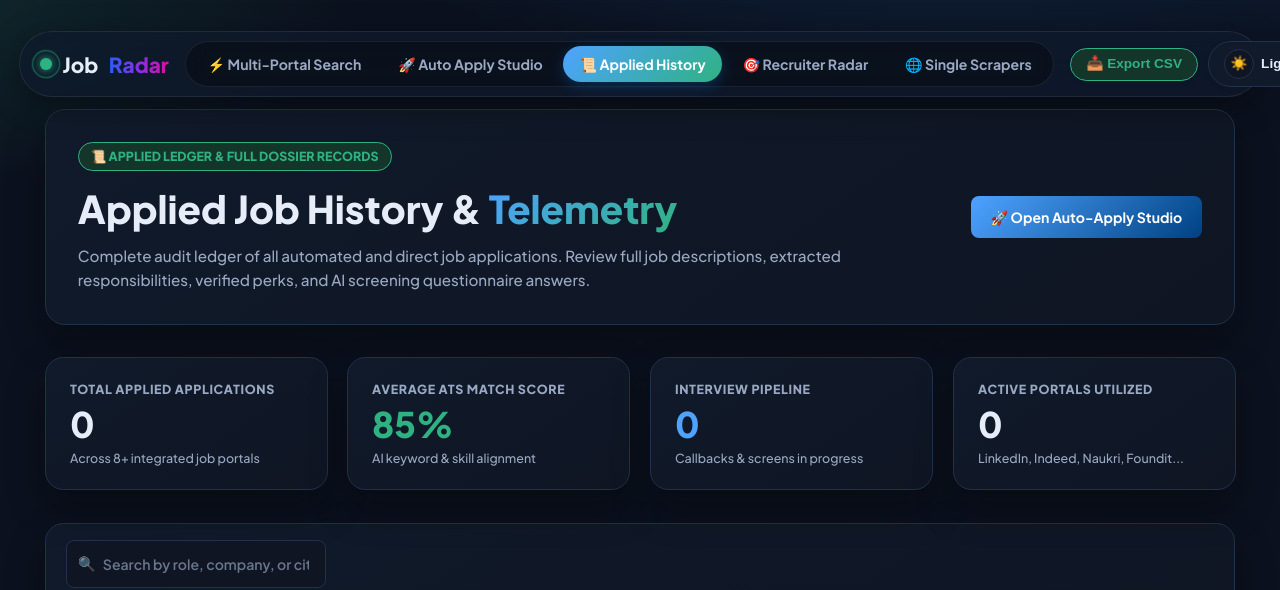
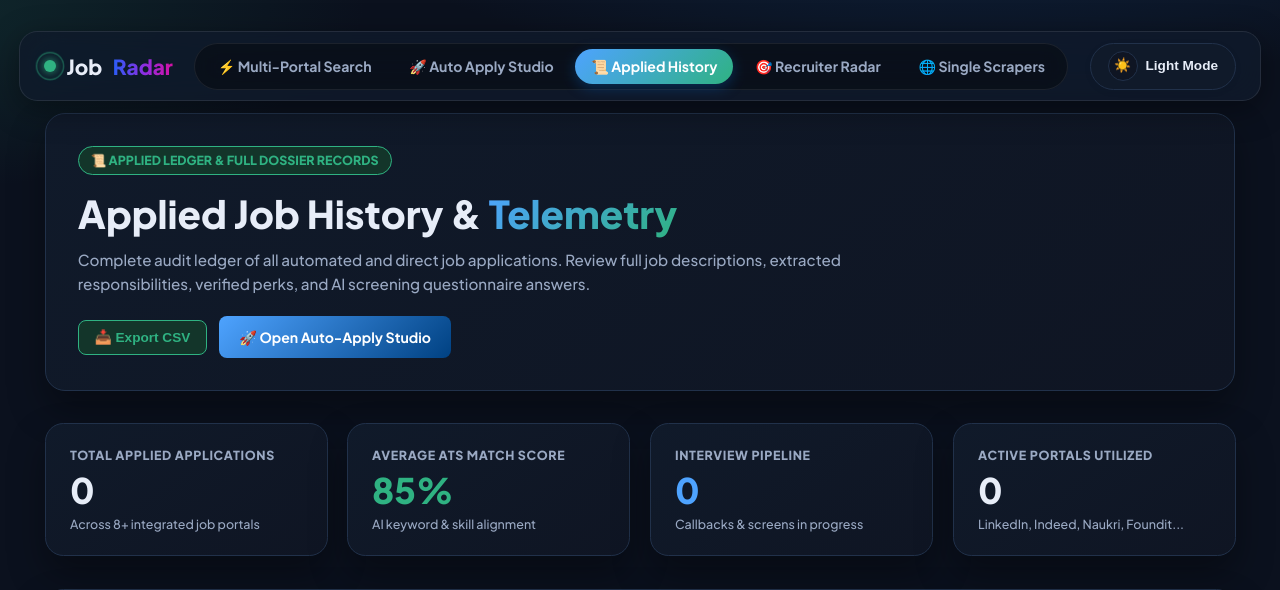
Before and after one commit to Rajpal-26/Job_Radar, a Flask app: page /history in a window 1280 px wide. Shown: the top 590 px of the page. Run offline with Flask 3, Linux system fonts and the light colour scheme; data that the repository does not hold is empty.

Commit message:
Standardize navbar layout across all pages with modern 1.15rem radius and relocate page actions to headers

```diff
--- a/frontend/static/style.css
+++ b/frontend/static/style.css
@@ -1153,27 +1153,27 @@ html[data-theme="dark"] .watermark-badge {
   width: 100%;
   max-width: 1440px;
   margin: 0 auto 1.5rem auto;
-  padding: 0.55rem 1.25rem;
-  background: rgba(255, 255, 255, 0.7);
+  padding: 0.65rem 1.5rem;
+  background: rgba(255, 255, 255, 0.85);
   backdrop-filter: blur(20px) saturate(180%);
   -webkit-backdrop-filter: blur(20px) saturate(180%);
-  border: 1px solid rgba(255, 255, 255, 0.5);
-  border-radius: 999px;
+  border: 1px solid rgba(255, 255, 255, 0.6);
+  border-radius: 1.15rem;
   position: sticky;
   top: 0.75rem;
   z-index: 1000;
   box-shadow: 0 8px 32px 0 rgba(31, 38, 135, 0.08);
   box-sizing: border-box;
   flex-wrap: nowrap;
-  gap: 1rem;
+  gap: 1.25rem;
   transition: all 0.3s ease;
 }
 
 html[data-theme="dark"] .app-navbar {
-  background: rgba(16, 26, 42, 0.75);
+  background: rgba(16, 26, 42, 0.82);
   backdrop-filter: blur(20px) saturate(180%);
   -webkit-backdrop-filter: blur(20px) saturate(180%);
-  border: 1px solid rgba(255, 255, 255, 0.08);
+  border: 1px solid rgba(255, 255, 255, 0.09);
   box-shadow: 0 8px 32px 0 rgba(0, 0, 0, 0.37);
 }
 
@@ -1255,18 +1255,18 @@ html[data-theme="dark"] .app-navbar {
 .app-navbar .nav-tabs {
   display: flex;
   align-items: center;
-  gap: 0.3rem;
-  background: rgba(255, 255, 255, 0.25);
-  padding: 0.25rem 0.35rem;
+  gap: 0.35rem;
+  background: rgba(255, 255, 255, 0.3);
+  padding: 0.3rem 0.4rem;
   border-radius: 999px;
-  border: 1px solid rgba(255, 255, 255, 0.4);
+  border: 1px solid rgba(255, 255, 255, 0.45);
   backdrop-filter: blur(12px);
   flex-shrink: 0;
   white-space: nowrap;
 }
 
 html[data-theme="dark"] .app-navbar .nav-tabs {
-  background: rgba(0, 0, 0, 0.3);
+  background: rgba(0, 0, 0, 0.35);
   border-color: rgba(255, 255, 255, 0.08);
 }
 
@@ -1309,8 +1309,8 @@ html[data-theme="dark"] .app-navbar .nav-tabs {
   display: inline-flex;
   align-items: center;
   justify-content: center;
-  gap: 0.45rem;
-  padding: 0.45rem 0.95rem;
+  gap: 0.5rem;
+  padding: 0.48rem 1.05rem;
   border-radius: 999px;
   font-weight: 700;
   font-size: 0.85rem;
@@ -1318,8 +1318,8 @@ html[data-theme="dark"] .app-navbar .nav-tabs {
   background: var(--panel);
   color: var(--text);
   cursor: pointer;
-  transition: all 0.2s;
-  box-shadow: 0 2px 6px rgba(0,0,0,0.04);
+  transition: all 0.2s cubic-bezier(0.4, 0, 0.2, 1);
+  box-shadow: 0 2px 8px rgba(0,0,0,0.04);
   white-space: nowrap;
   flex-shrink: 0;
   line-height: 1.2;
@@ -1329,6 +1329,7 @@ html[data-theme="dark"] .app-navbar .nav-tabs {
   border-color: var(--primary);
   color: var(--primary);
   transform: translateY(-1px);
+  box-shadow: 0 4px 12px rgba(10, 102, 194, 0.15);
 }
 
 /* ==============================================================================
--- a/frontend/templates/history.html
+++ b/frontend/templates/history.html
@@ -421,9 +421,6 @@
       <a href="/" class="nav-tab">🌐 Single Scrapers</a>
     </div>
     <div class="nav-tools">
-      <button class="nav-theme-btn" onclick="exportHistoryCSV()" style="background: var(--accent-soft); border-color: var(--accent); color: var(--accent); font-weight: 700;">
-        <span>📥 Export CSV</span>
-      </button>
       <button class="nav-theme-btn" onclick="toggleTheme()" aria-label="Toggle theme">
         <span class="theme-icon">🌙</span>
         <span class="theme-label" id="themeLabel">Dark Mode</span>
@@ -447,7 +444,10 @@
             Complete audit ledger of all automated and direct job applications. Review full job descriptions, extracted responsibilities, verified perks, and AI screening questionnaire answers.
           </p>
         </div>
-        <div style="display: flex; gap: 0.75rem; flex-wrap: wrap;">
+        <div style="display: flex; gap: 0.75rem; align-items: center; flex-wrap: wrap;">
+          <button type="button" class="btn-soft" onclick="exportHistoryCSV()" style="background: var(--accent-soft); border-color: var(--accent); color: var(--accent); font-weight: 700;">
+            <span>📥 Export CSV</span>
+          </button>
           <a href="/auto-apply" class="btn-gradient-primary">
             <span>🚀 Open Auto-Apply Studio</span>
           </a>
--- a/frontend/templates/tracker.html
+++ b/frontend/templates/tracker.html
@@ -127,7 +127,6 @@
       <a href="/unified" class="nav-tab">⚡ Multi-Portal Search</a>
       <a href="/auto-apply" class="nav-tab">🚀 Auto Apply Studio</a>
       <a href="/history" class="nav-tab">📜 Applied History</a>
-      <a href="/tracker" class="nav-tab active">📋 Kanban Tracker</a>
       <a href="/recruiters" class="nav-tab">🎯 Recruiter Radar</a>
       <a href="/" class="nav-tab">🌐 Single Scrapers</a>
     </div>
```
Also changed, not shown: frontend/templates/recruiters.html (+7 -5 lines).
